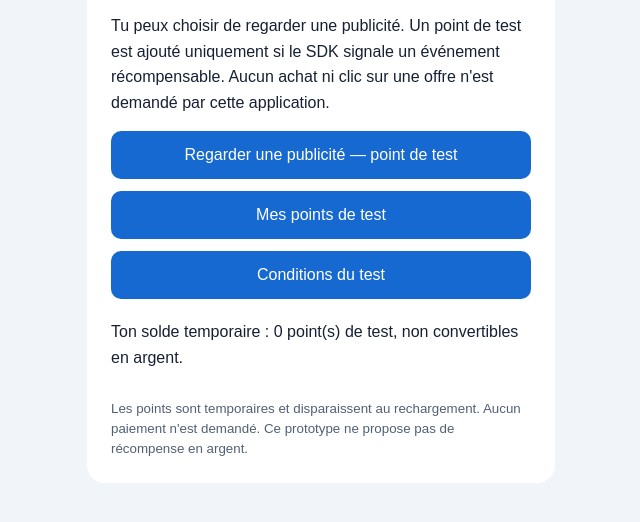
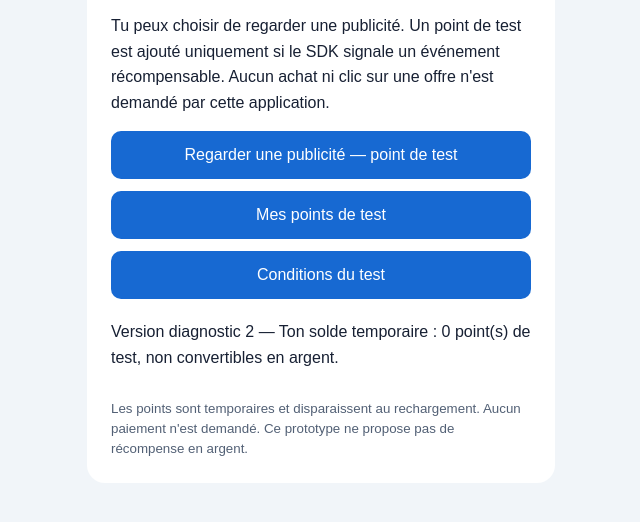
Before and after one commit to randriamanjakafernandmilson-archop/bonus-decouverte-demo, a plain HTML site: page index.html in a window 1280 px wide. Both pictures are taken after a click on the button "Mes points de test". Shown: the part 192-714 px from the top of the page, without its empty margins (319-959 px from the left). Drawn offline with Linux system fonts and the light colour scheme.

Commit message:
Update index.html

```diff
--- a/index.html
+++ b/index.html
@@ -175,7 +175,7 @@
 
     document.getElementById("balance").onclick = () => {
       message.textContent =
-        "Ton solde temporaire : " + points +
+        "Version diagnostic 2 — Ton solde temporaire : " + points +
         " point(s) de test, non convertibles en argent.";
     };
 
```
